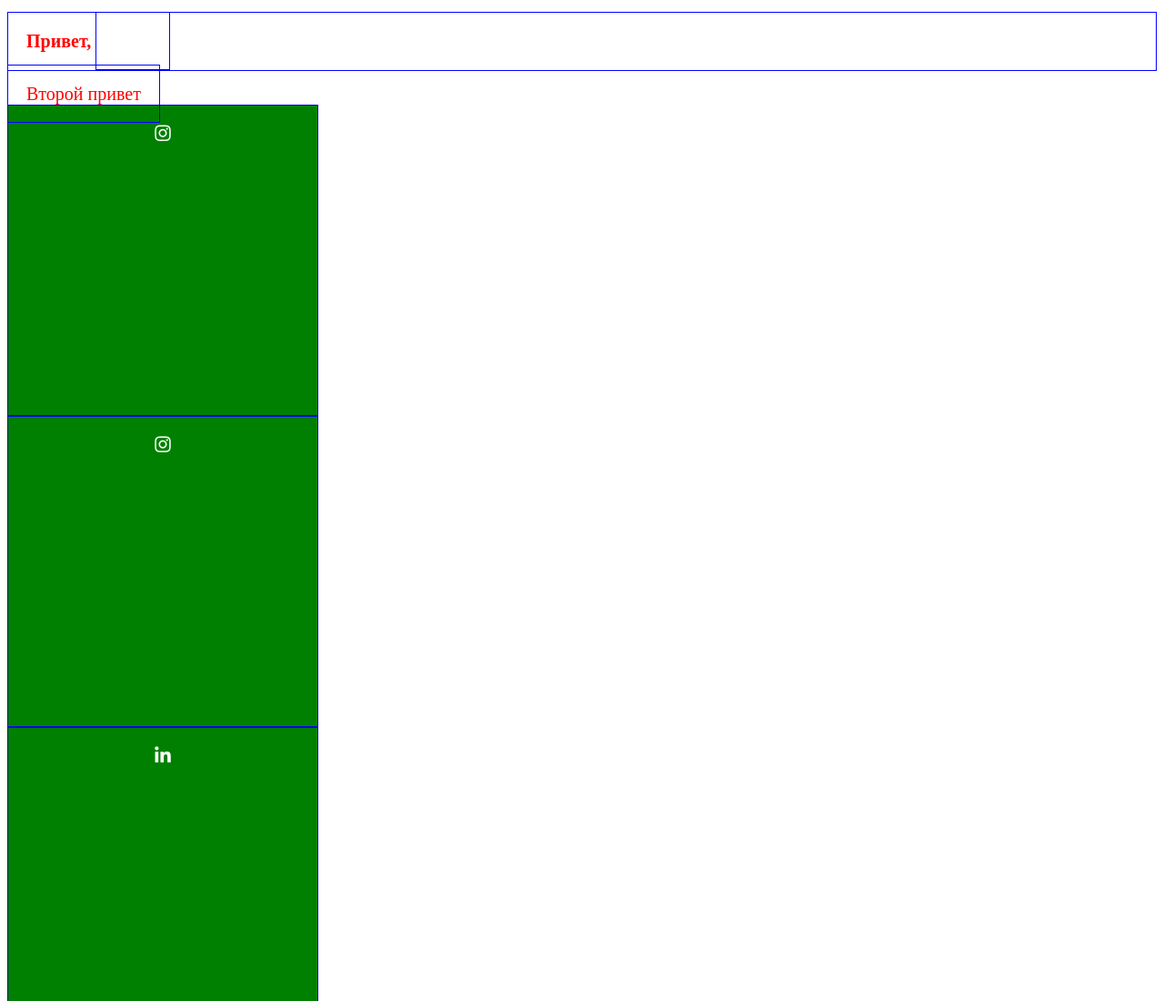
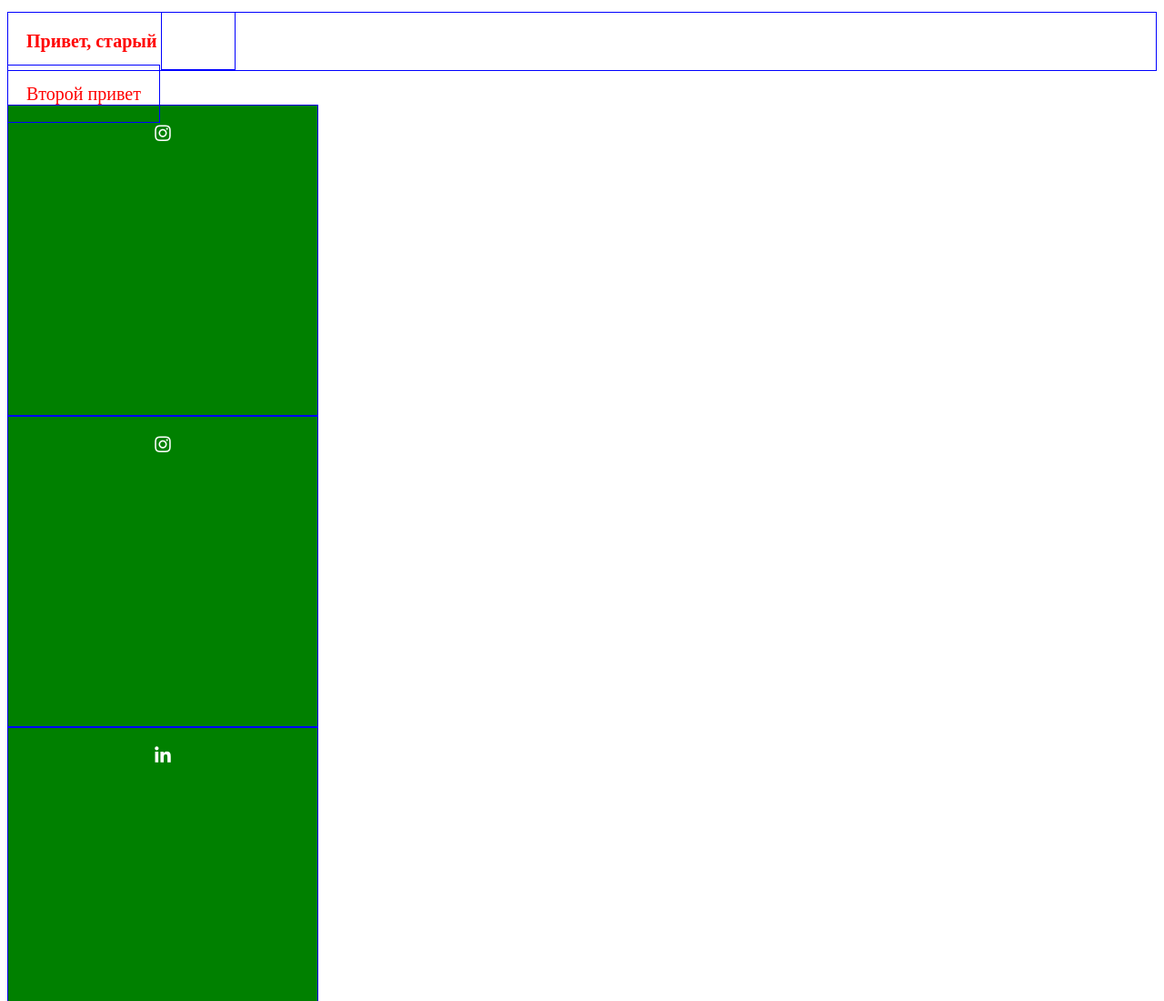
Before and after one commit to anyrkov/css-test, a plain HTML site: page index.html in a window 1280 px wide. Shown: the top 1100 px of the page at 91% size. Drawn offline with Linux system fonts and the light colour scheme; files whose address does not match are found by name.

Commit message:
aged friend changes

```diff
--- a/index.html
+++ b/index.html
@@ -10,7 +10,7 @@
     <title>Document</title>
 </head>
 <body>
-    <h1>Привет, <span>друг</span></h1>
+    <h1>Привет, старый <span>друг</span></h1>
     <span>Второй привет</span>
 <!--     <i class="fab fa-font-awesome"></i>
 
--- a/sass/_font.scss
+++ b/sass/_font.scss
@@ -13,7 +13,6 @@
 [class^="icon-"], [class*=" icon-"] {
   /* use !important to prevent issues with browser extensions that change fonts */
   font-family: 'icomoon' !important;
-  speak: never;
   font-style: normal;
   font-weight: normal;
   font-variant: normal;
```
Also changed, not shown: css/style.min.css, 1 other file.
